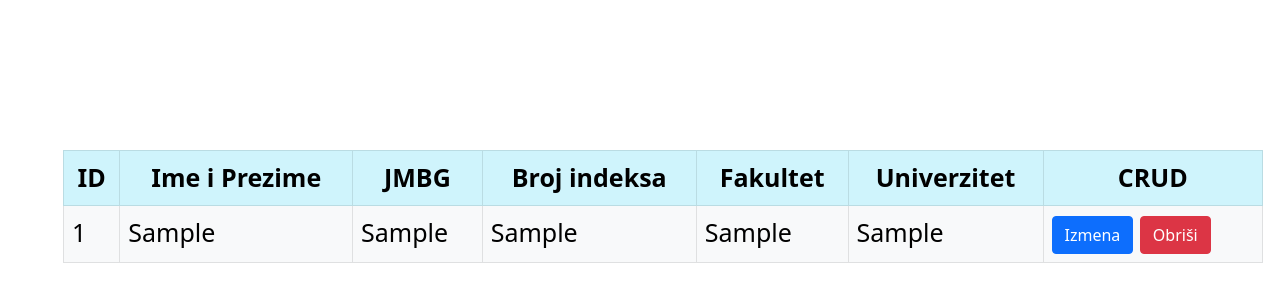
After one commit to djela98/PHP-MYSQL-AJAX-Domaci-ITEH, a PHP site: page /crud.php in a window 1600 px wide. The commit adds this page. Shown: the top 302 px of the page, without its empty margins (337-1600 px from the left). Run offline with PHP 8.4, Linux system fonts and the light colour scheme; tables that the repository leaves empty or names only in its code hold one stand-in row (values such as "Sample post").

Commit message:
Svi studenti iz baze prikazani u tabeli na crud strani, DB.php veza sa bazom

```diff
--- /dev/null
+++ b/DB.php
@@ -0,0 +1,20 @@
+<?php
+class DB
+{
+    public $host = "localhost";
+    public $username = "root";
+    public $password = "";
+    public $db;
+    public $connection;
+
+    function __construct($db)
+    {
+        $this->db = $db;
+        $this->connect();
+    }
+
+    function connect()
+    {
+        $this->connection = new mysqli($this->host, $this->username, $this->password, $this->db);
+    }
+}
--- /dev/null
+++ b/crud.php
@@ -0,0 +1,51 @@
+<?php
+include 'header.php'
+?>
+
+<body>
+
+    <div class="table">
+
+        <table class="table table-bordered">
+            <thead class="table-info text-center">
+                <tr>
+                    <th>ID</th>
+                    <th>Ime i Prezime</th>
+                    <th>JMBG</th>
+                    <th>Broj indeksa</th>
+                    <th>Fakultet</th>
+                    <th>Univerzitet</th>
+                    <th>CRUD</th>
+                </tr>
+            </thead>
+            <tbody class="table-light">
+                <?php
+
+                include('DB.php');
+                $db = new DB('studenti');
+                $upit = "select s.id, s.ime_prezime, s.jmbg, s.broj_indeksa, f.naziv, u.grad from student s join fakultet f on s.fakultet_id=f.id join univerzitet u on f.univerzitet_id=u.id";
+                $data = $db->connection->query($upit);
+
+                while ($red = mysqli_fetch_array($data)) {
+                ?>
+                    <tr>
+                        <td><?php echo $red['id'] ?></td>
+                        <td><?php echo $red['ime_prezime'] ?></td>
+                        <td><?php echo $red['jmbg'] ?></td>
+                        <td><?php echo $red['broj_indeksa'] ?></td>
+                        <td><?php echo $red['naziv'] ?></td>
+                        <td><?php echo $red['grad'] ?></td>
+                        <td>
+                            <button type="button" class="btn btn-primary">Izmena</button>
+                            <button type="button" class="btn btn-danger">Obriši</button>
+                        </td>
+                    </tr>
+
+                <?php } ?>
+            </tbody>
+        </table>
+    </div>
+
+</body>
+
+</html>
--- a/index.css
+++ b/index.css
@@ -1,14 +1,22 @@
 * {
     margin: 0;
-    font-size: 45px;
 }
 
 
 .index-meni {
     margin-top: 350px;
-    margin-left: 480px;
+    margin-left: 550px;
 }
 
 .index-meni button {
     height: 150px;
+    font-size: 45px;
 }
+
+.table {
+    padding-top: 50px;
+    font-size: 25px;
+    width: 1200px;
+    margin-top: 50px;
+    margin-left: 200px;
+}
--- a/index.php
+++ b/index.php
@@ -8,7 +8,7 @@ include 'header.php'
 
         <div class="index-meni">
             <div class="btn">
-                <button type="button" class="btn btn-success">Studenti CRUD</button>
+                <a href="crud.php"><button type="button" class="btn btn-success">Studenti CRUD</button></a>
             </div>
             <div class="btn">
                 <button type="button" class="btn btn-success">Pretraga i Sortiranje</button>
```
